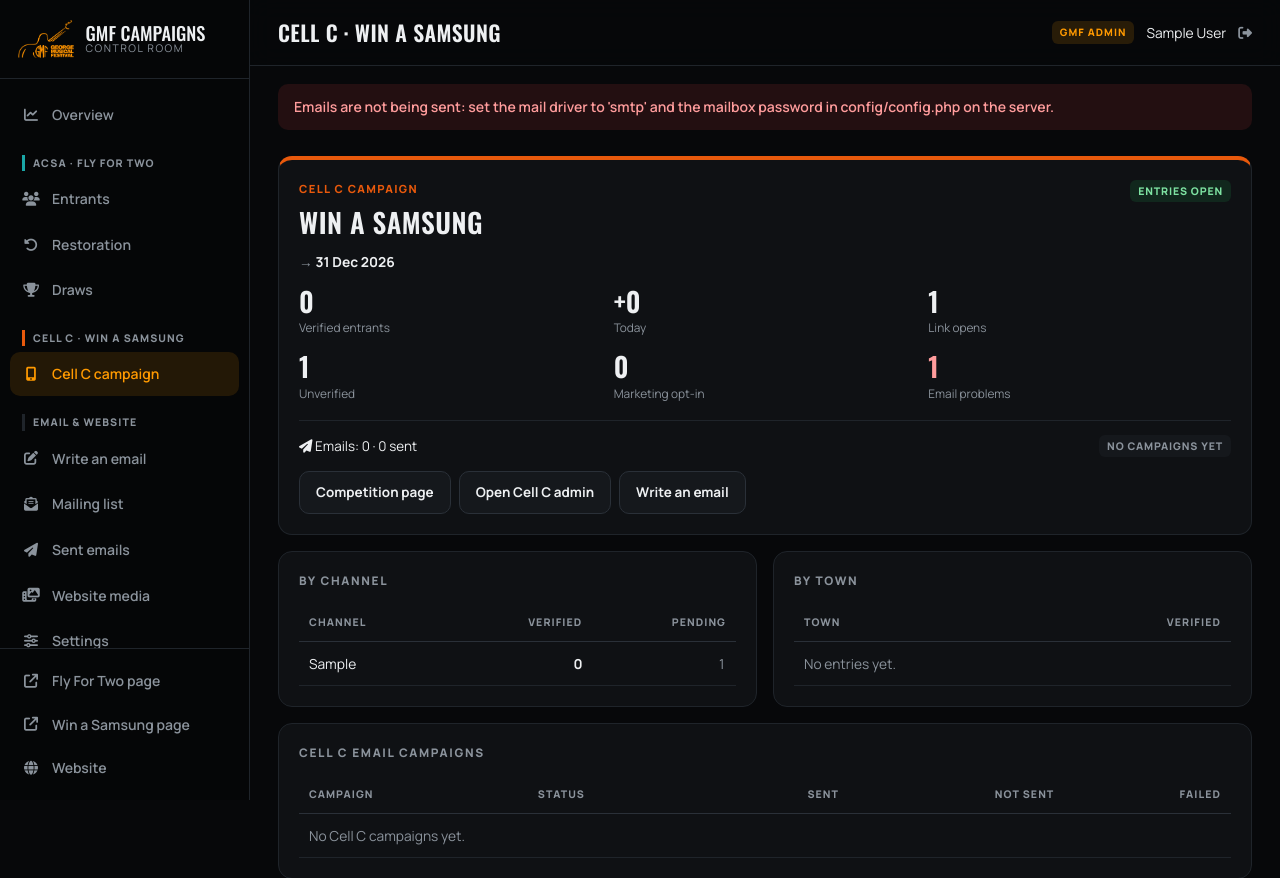
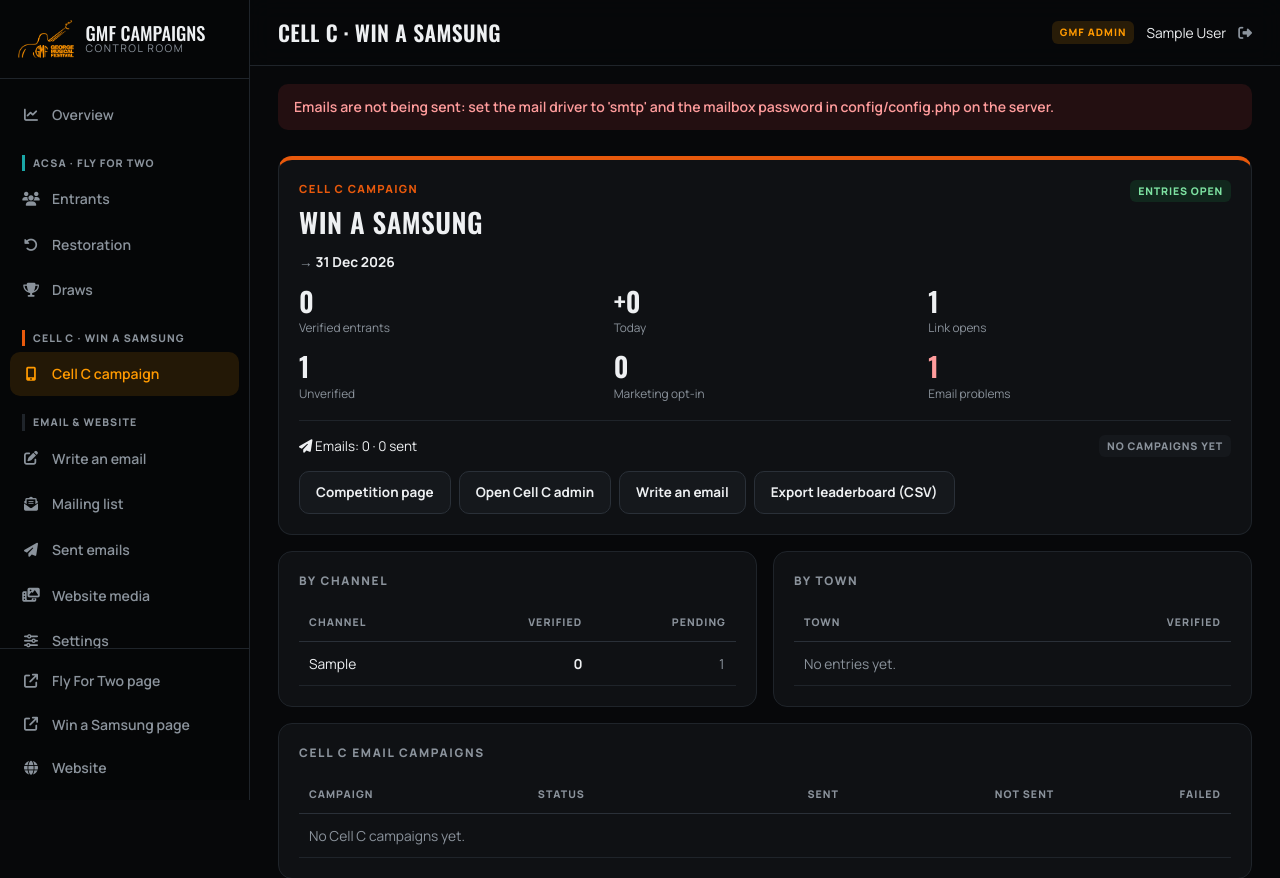
Before and after one commit to bothamaria169-code/georgemusicalfestival, a PHP site: page /admin/cellc.php in a window 1280 px wide. Shown: the top 878 px of the page. Run offline with PHP 8.4, Linux system fonts and the light colour scheme; the visitor is signed in with stand-in values (Sample User, id 1); tables that the repository leaves empty hold one stand-in row (values such as "Sample post"); some libraries are stand-ins or nearby versions.

Commit message:
Cell C campaign page: export the Cell C leaderboard as CSV
Ranks verified entrants by link opens from the start of the competition to now, so opens
recorded after the earlier closing date are included.

Co-Authored-By: Claude Opus 5.5 <noreply@anthropic.com>

```diff
--- a/admin/cellc.php
+++ b/admin/cellc.php
@@ -4,6 +4,17 @@ require __DIR__ . '/_layout.php';
 require dirname(__DIR__) . '/includes/campaign-overview.php';
 
 require_admin('admin');
+
+if (($_GET['export'] ?? '') === 'leaderboard' && ($lbPdo = cellc_pdo())) {
+    $rows = cellc_leaderboard($lbPdo);
+    audit('cellc.leaderboard_export', ['rows' => count($rows)]);
+    $out = [];
+    foreach ($rows as $i => $r) {
+        $out[] = [$i + 1, $r['full_name'], $r['email'], $r['phone'], $r['town'], $r['ref_code'], (int) $r['opens'], (int) $r['networks'], (int) $r['friends'], $r['last_open'], $r['verified_at']];
+    }
+    csv_download('win-a-samsung-leaderboard-' . date('Ymd-His') . '.csv',
+        ['Rank', 'Full name', 'Email', 'Phone', 'Town', 'Share code', 'Link opens to date', 'Different networks', 'Friends entered', 'Last open', 'Verified at'], $out);
+}
 $s = campaign_snapshot_safe(cellc_pdo());
 $mail = campaign_email_stats('cellc');
 
@@ -12,6 +23,7 @@ campaign_card('WIN A SAMSUNG', 'Cell C campaign', '#e8590c', $s, $mail, [
     ['Competition page', url('cellc/win/'), true],
     ['Open Cell C admin', url('cellc/admin/'), true],
     ['Write an email', url('admin/compose.php?brand=cellc'), false],
+    ['Export leaderboard (CSV)', url('admin/cellc.php?export=leaderboard'), false],
 ]);
 ?>
 
--- a/includes/campaign-overview.php
+++ b/includes/campaign-overview.php
@@ -70,6 +70,25 @@ function campaign_snapshot(PDO $pdo): array
         'by_town'        => $pdo->query("SELECT COALESCE(NULLIF(source_town, ''), NULLIF(town, ''), 'Unknown') AS town, COUNT(*) AS verified
                                          FROM entrants WHERE status = 'verified' GROUP BY 1 ORDER BY verified DESC LIMIT 10")->fetchAll(),
     ];
+}
+
+/**
+ * The Cell C leaderboard from its own database: verified entrants ranked by link opens from the
+ * start of the competition to now, including opens recorded after an earlier closing date.
+ */
+function cellc_leaderboard(PDO $pdo): array
+{
+    $open = (string) $pdo->query("SELECT svalue FROM settings WHERE skey = 'comp_open_at'")->fetchColumn();
+    $st = $pdo->prepare("SELECT r.id, r.full_name, r.email, r.phone, r.town, r.ref_code, r.verified_at,
+                   COUNT(c.id) AS opens, COUNT(DISTINCT c.ip_hash) AS networks, MAX(c.clicked_at) AS last_open,
+                   (SELECT COUNT(*) FROM entrants f WHERE f.referred_by = r.id AND f.status = 'verified') AS friends
+            FROM entrants r
+            LEFT JOIN referral_clicks c ON c.referrer_id = r.id AND c.clicked_at >= ?
+            WHERE r.status = 'verified'
+            GROUP BY r.id, r.full_name, r.email, r.phone, r.town, r.ref_code, r.verified_at
+            ORDER BY opens DESC, friends DESC, last_open ASC, r.id ASC");
+    $st->execute([$open]);
+    return $st->fetchAll();
 }
 
 /** The same as campaign_snapshot(), but a failure shows on the card instead of stopping the admin page. */
```
